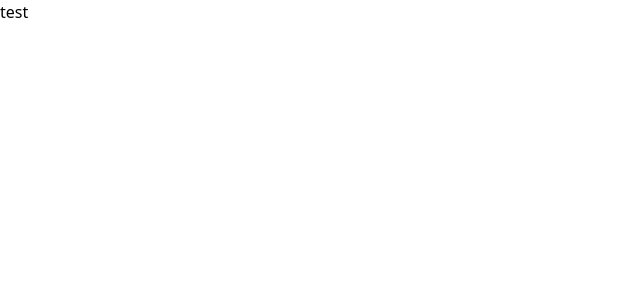
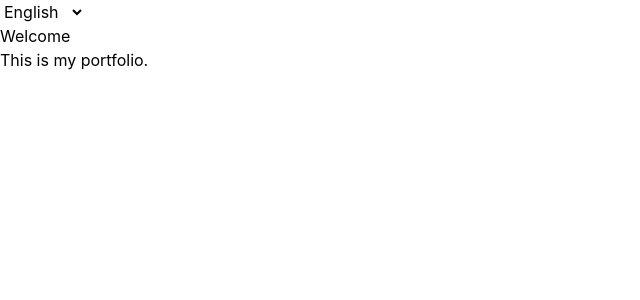
Before and after one commit to LalbaAnthony/portfolio-v3, a Nuxt app: page / in a window 1280 px wide. Shown: the top 300 px of the page, without its empty margins (0-640 px from the left). Built offline with nearby package versions, Linux system fonts and the light colour scheme.

Commit message:
Some nuxt config

```diff
--- /dev/null
+++ b/app/assets/css/main.css
@@ -0,0 +1,109 @@
+@import "tailwindcss";
+
+@theme {
+  /* Shadows */
+  --shadow-big: 2px 2px 10px 2px rgba(0, 0, 0, 0.1);
+}
+
+*,
+*::before,
+*::after {
+  padding: 0;
+  margin: 0;
+  text-decoration: none;
+  box-sizing: border-box;
+  font-weight: normal;
+}
+
+html {
+  scroll-behavior: smooth
+}
+
+body {
+  font-family: -apple-system, BlinkMacSystemFont, 'Segoe UI', sans-serif;
+  min-height: 100vh;
+  text-rendering: optimizeLegibility;
+  -webkit-font-smoothing: antialiased;
+  -moz-osx-font-smoothing: grayscale;
+}
+
+/* ======================================================= */
+/* Main min height */
+/* ======================================================= */
+
+main {
+  min-height: 80vh;
+}
+
+/* ======================================================= */
+/* safe-area layout styles */
+/* ======================================================= */
+
+@media (min-width: 1536px) {
+  .safe-area {
+    margin: 1.5rem 4rem;
+    padding: 1.5rem 4rem;
+  }
+}
+
+@media (min-width: 1280px) and (max-width: 1535px) {
+  .safe-area {
+    margin: 1rem 3rem;
+    padding: 1rem 3rem;
+  }
+}
+
+@media (min-width: 1024px) and (max-width: 1279px) {
+  .safe-area {
+    margin: 1rem 2rem;
+    padding: 1rem 3rem;
+  }
+}
+
+@media (min-width: 768px) and (max-width: 1023px) {
+  .safe-area {
+    margin: 0.5rem 1rem;
+    padding: 0.5rem 2rem;
+  }
+}
+
+@media (min-width: 640px) and (max-width: 767px) {
+  .safe-area {
+    margin: 0.5rem 1rem;
+    padding: 0.5rem 1rem;
+  }
+}
+
+@media (max-width: 639px) {
+  .safe-area {
+    margin: 0.5rem 0.5rem;
+    padding: 0.5rem 0.5rem;
+  }
+}
+
+/* ======================================================= */
+/* Others */
+/* ======================================================= */
+
+hr {
+  border: none;
+  border-top: 1px solid #E5E5E5;
+}
+
+mark {
+  background: transparent;
+  color: inherit;
+}
+
+.required:after {
+  content: "*";
+  color: var(--color-danger);
+  margin-left: 0.2rem;
+}
+
+.list>*::before {
+  content: "•";
+  color: var(--color-primary);
+  display: inline-block;
+  width: 1em;
+}
--- a/app/pages/index.vue
+++ b/app/pages/index.vue
@@ -1,8 +1,23 @@
 <template>
     <div>
-        test
+        <select :value="locale" @change="switchLocale(($event.target as HTMLSelectElement).value)">
+            <option v-for="loc in locales" :key="loc.code" :value="loc.code">
+                {{ loc.name }}
+            </option>
+        </select>
+
+        <h1>{{ t('home.title') }}</h1>
+        <p>{{ t('home.description') }}</p>
     </div>
 </template>
 
 <script setup lang="ts">
+import type { Language } from '~/types/i18n';
+
+const { t, locale, locales } = useI18n()
+const switchLocalePath = useSwitchLocalePath()
+
+function switchLocale(code: string) {
+    navigateTo(switchLocalePath(code as Language))
+}
 </script>
--- /dev/null
+++ b/app/types/i18n.ts
@@ -0,0 +1 @@
+export type Language = 'en' | 'fr'
--- /dev/null
+++ b/i18n/locales/en.json
@@ -0,0 +1,6 @@
+{
+  "home": {
+    "title": "Welcome",
+    "description": "This is my portfolio."
+  }
+}
--- /dev/null
+++ b/i18n/locales/fr.json
@@ -0,0 +1,6 @@
+{
+  "home": {
+    "title": "Bienvenue",
+    "description": "Voici mon portfolio."
+  }
+}
--- a/nuxt.config.ts
+++ b/nuxt.config.ts
@@ -1,14 +1,41 @@
+import tailwindcss from '@tailwindcss/vite'
+
 // https://nuxt.com/docs/api/configuration/nuxt-config
 export default defineNuxtConfig({
   compatibilityDate: '2025-07-15',
   devtools: { enabled: true },
-
+  vite: {
+    plugins: [tailwindcss()],
+  },
   modules: [
     '@nuxt/icon',
     '@nuxt/eslint',
     '@nuxtjs/i18n',
     '@nuxtjs/robots',
     '@nuxtjs/sitemap',
-    '@nuxtjs/tailwindcss'
-  ]
+  ],
+  i18n: {
+    defaultLocale: 'en',
+    locales: [
+      { code: 'en', language: 'en-US', name: 'English', file: 'en.json' },
+      { code: 'fr', language: 'fr-FR', name: 'Français', file: 'fr.json' },
+    ],
+    strategy: 'prefix_except_default',
+    detectBrowserLanguage: {
+      useCookie: true,
+      cookieKey: 'i18n_locale',
+      redirectOn: 'root',
+      alwaysRedirect: true,
+    },
+  },
+  css: [
+    '@/assets/css/main.css',
+  ],
+  icon: {
+    clientBundle: { // Bundle icon on build for better performance AND avoid nuxt icon API messing up with backend proxy (/api)
+      scan: {
+        globInclude: ['**/*.{vue,ts}'],
+      },
+    }
+  },
 })
--- a/package.json
+++ b/package.json
@@ -15,9 +15,10 @@
     "@nuxtjs/i18n": "^10.4.0",
     "@nuxtjs/robots": "^6.0.9",
     "@nuxtjs/sitemap": "^8.1.0",
-    "@nuxtjs/tailwindcss": "^6.14.0",
+    "@tailwindcss/vite": "^4.3.0",
     "eslint": "^10.4.1",
     "nuxt": "^4.4.8",
+    "tailwindcss": "^4.3.0",
     "vue": "^3.5.35",
     "vue-router": "^5.1.0"
   }
```
Also changed, not shown: 1 other file (tests, documents, lock files or other folders).
